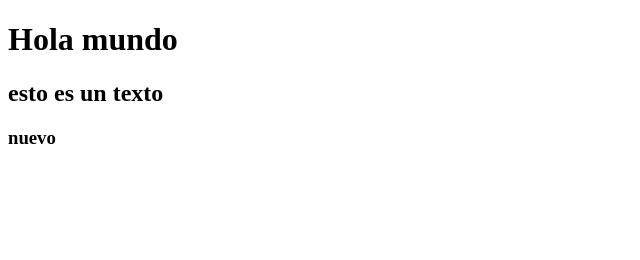
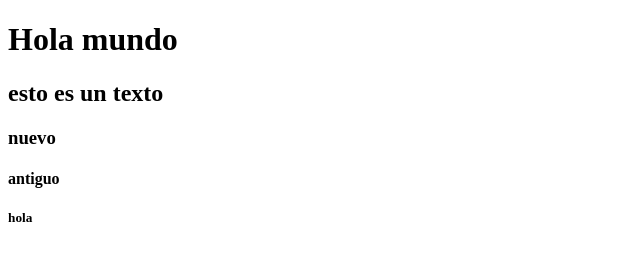
Before and after one commit to dennisNunez997/new_repo, a plain HTML site: page index.html in a window 1280 px wide. Shown: the full height of the page, 0-640 px from the left. Drawn offline with Linux system fonts and the light colour scheme.

Commit message:
sexto commit

```diff
--- a/index.html
+++ b/index.html
@@ -9,6 +9,8 @@
         <section>
             <h2>esto es un texto</h2>
             <h3>nuevo</h3>
+            <h4>antiguo</h4>
+            <h5>hola</h5>
         </section>
     </body>
 </html>
```
